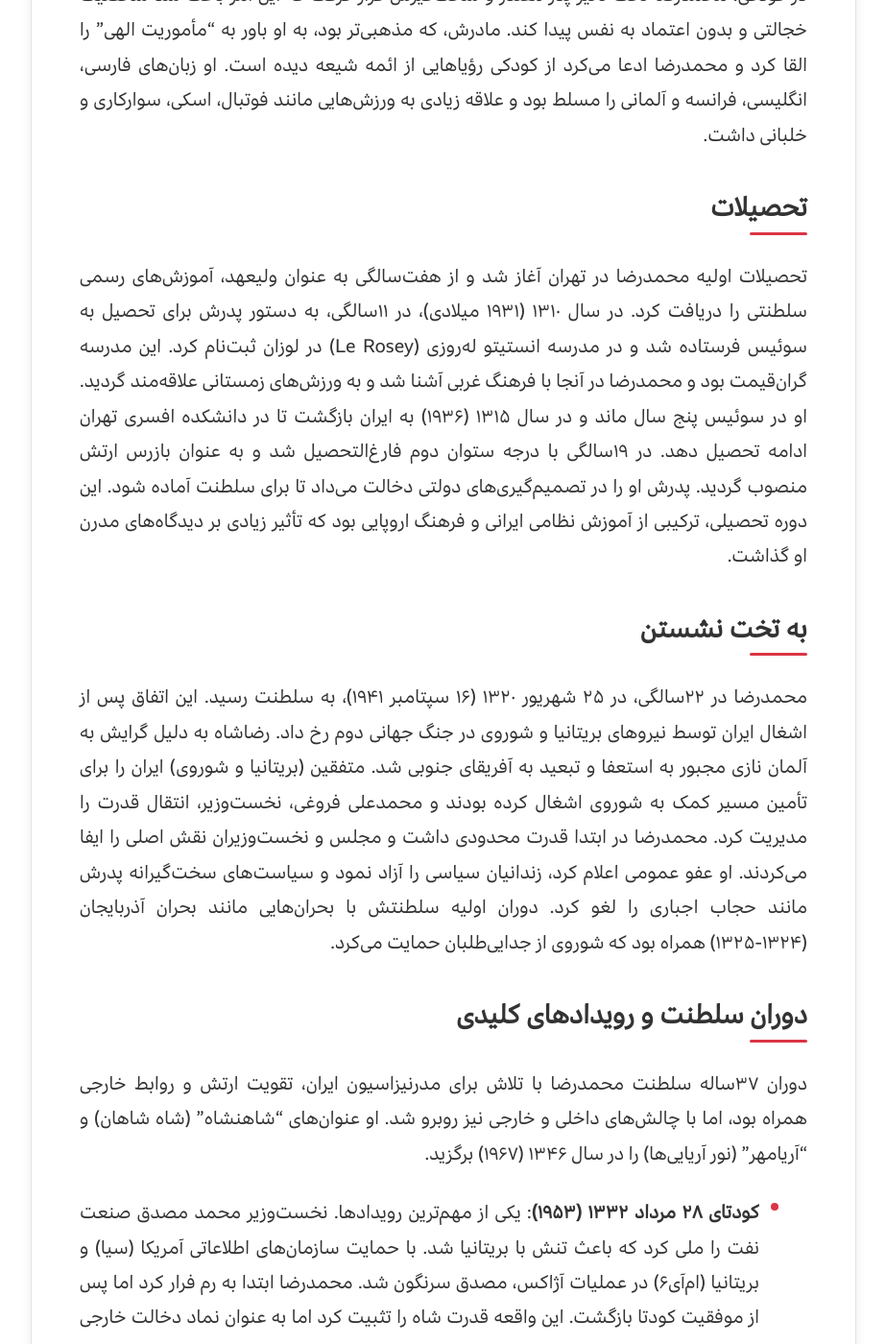
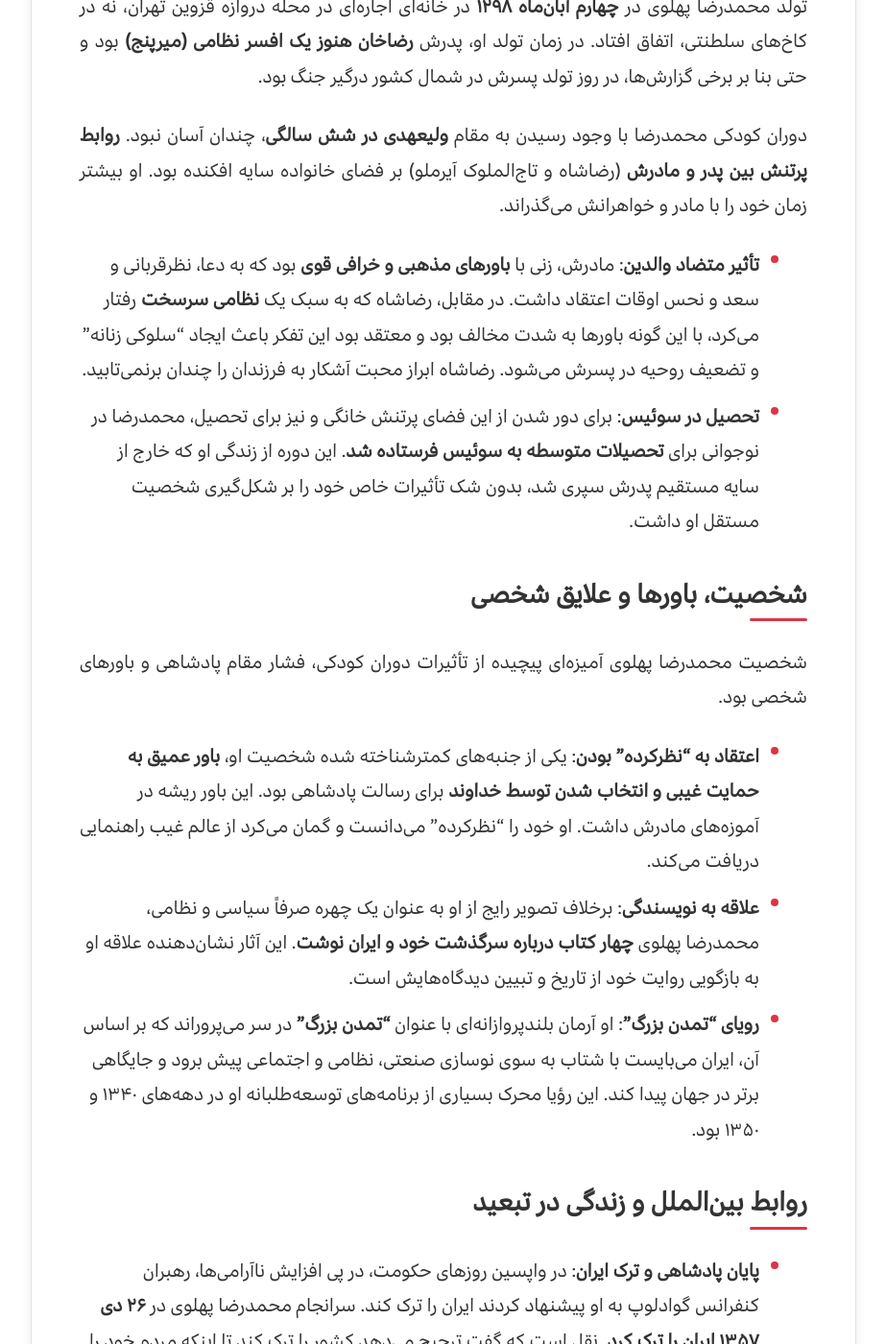
Before and after one commit to darkblog/darkblog.github.io, a Jekyll site: the page built from _posts/2025-1-2-26.md, in a window 1280 px wide and 1400 px high, scrolled down 1593 px. Shown: the whole window at 96% size, without its empty margins (178-1101 px from the left). Built offline with Jekyll 4.4.1, drawn with Linux system fonts in a browser that asks for light colours; some of the changed text lies outside the part shown.

Commit message:
Update 2025-1-2-26.md

```diff
--- a/_posts/2025-1-2-26.md
+++ b/_posts/2025-1-2-26.md
@@ -1,42 +1,45 @@
 ---
 layout: post
-title: زندگینامه محمدرضا پهلوی - آخرین پادشاه ایران
+title: زندگینامه محمدرضا پهلوی - پادشاه ایران
 image: /blog/mohammadreza-pahlavi.jpg
 ---
 
-محمدرضا پهلوی، آخرین شاه ایران از دودمان پهلوی، یکی از چهره‌های کلیدی تاریخ معاصر ایران بود. او از سال ۱۳۲۰ تا ۱۳۵۷ (۱۹۴۱ تا ۱۹۷۹ میلادی) بر ایران حکومت کرد و دوران سلطنتش با تحولات اقتصادی، اجتماعی و سیاسی گسترده‌ای همراه بود که ایران را از یک کشور سنتی به یک قدرت منطقه‌ای تبدیل کرد، اما در نهایت به انقلاب اسلامی ۱۳۵۷ منجر شد.
+محمدرضا پهلوی در خانواده‌ای غیرسلطنتی متولد شد. پدرش، رضاخان، یک افسر نظامی بود که بعدها به قدرت رسید و سلسله پهلوی را بنیان نهاد. محمدرضا در شش سالگی به ولیعهدی انتخاب شد و برای تحصیل به سوئیس فرستاده شد. پس از کناره‌گیری اجباری پدرش در سال ۱۳۲۰، او در ۲۲ سالگی به سلطنت رسید.
 
-## زندگی و خانواده
-محمدرضا پهلوی در ۴ آبان ۱۲۹۸ خورشیدی (۲۶ اکتبر ۱۹۱۹ میلادی) در تهران متولد شد. پدرش، رضاخان (بعدها رضاشاه پهلوی)، یک افسر ارتش بود که با کودتای ۳ اسفند ۱۲۹۹ قدرت را به دست گرفت و در سال ۱۳۰۴ دودمان پهلوی را بنیان گذاشت. مادرش، تاج‌الملوک آیرملو، از مهاجران مسلمان گرجی‌الاصل بود که در باکو (در امپراتوری روسیه) زاده شده بود. محمدرضا سومین فرزند خانواده بود و خواهر دوقلویش اشرف، خواهر بزرگ‌تر شمس، برادر کوچک‌تر علیرضا و چند خواهر و برادر ناتنی داشت. خانواده‌اش در ابتدا وضعیت مالی متوسطی داشت، اما با صعود پدرش به قدرت، به کاخ‌های سلطنتی نقل مکان کردند.
+## فهرست مطالب
+1. [دوران کودکی و تأثیرات خانوادگی](#دوران-کودکی-و-تأثیرات-خانوادگی)
+2. [شخصیت، باورها و علایق شخصی](#شخصیت-باورها-و-علایق-شخصی)
+3. [روابط بین‌الملل و زندگی در تبعید](#روابط-بین-الملل-و-زندگی-در-تبعید)
+4. [تلاش برای مدرنیزاسیون و میراث مورد مناقشه](#تلاش-برای-مدرنیزاسیون-و-میراث-مورد-مناقشه)
 
-در کودکی، محمدرضا تحت تأثیر پدر مقتدر و سخت‌گیرش قرار گرفت که این امر باعث شد شخصیت خجالتی و بدون اعتماد به نفس پیدا کند. مادرش، که مذهبی‌تر بود، به او باور به "مأموریت الهی" را القا کرد و محمدرضا ادعا می‌کرد از کودکی رؤیاهایی از ائمه شیعه دیده است. او زبان‌های فارسی، انگلیسی، فرانسه و آلمانی را مسلط بود و علاقه زیادی به ورزش‌هایی مانند فوتبال، اسکی، سوارکاری و خلبانی داشت.
+## دوران کودکی و تأثیرات خانوادگی
 
-## تحصیلات
-تحصیلات اولیه محمدرضا در تهران آغاز شد و از هفت‌سالگی به عنوان ولیعهد، آموزش‌های رسمی سلطنتی را دریافت کرد. در سال ۱۳۱۰ (۱۹۳۱ میلادی)، در ۱۱سالگی، به دستور پدرش برای تحصیل به سوئیس فرستاده شد و در مدرسه انستیتو له‌روزی (Le Rosey) در لوزان ثبت‌نام کرد. این مدرسه گران‌قیمت بود و محمدرضا در آنجا با فرهنگ غربی آشنا شد و به ورزش‌های زمستانی علاقه‌مند گردید. او در سوئیس پنج سال ماند و در سال ۱۳۱۵ (۱۹۳۶) به ایران بازگشت تا در دانشکده افسری تهران ادامه تحصیل دهد. در ۱۹سالگی با درجه ستوان دوم فارغ‌التحصیل شد و به عنوان بازرس ارتش منصوب گردید. پدرش او را در تصمیم‌گیری‌های دولتی دخالت می‌داد تا برای سلطنت آماده شود. این دوره تحصیلی، ترکیبی از آموزش نظامی ایرانی و فرهنگ اروپایی بود که تأثیر زیادی بر دیدگاه‌های مدرن او گذاشت.
+تولد محمدرضا پهلوی در **چهارم آبان‌ماه ۱۲۹۸** در خانه‌ای اجاره‌ای در محله دروازه قزوین تهران، نه در کاخ‌های سلطنتی، اتفاق افتاد. در زمان تولد او، پدرش **رضاخان هنوز یک افسر نظامی (میرپنج)** بود و حتی بنا بر برخی گزارش‌ها، در روز تولد پسرش در شمال کشور درگیر جنگ بود.
 
-## به تخت نشستن
-محمدرضا در ۲۲سالگی، در ۲۵ شهریور ۱۳۲۰ (۱۶ سپتامبر ۱۹۴۱)، به سلطنت رسید. این اتفاق پس از اشغال ایران توسط نیروهای بریتانیا و شوروی در جنگ جهانی دوم رخ داد. رضاشاه به دلیل گرایش به آلمان نازی مجبور به استعفا و تبعید به آفریقای جنوبی شد. متفقین (بریتانیا و شوروی) ایران را برای تأمین مسیر کمک به شوروی اشغال کرده بودند و محمدعلی فروغی، نخست‌وزیر، انتقال قدرت را مدیریت کرد. محمدرضا در ابتدا قدرت محدودی داشت و مجلس و نخست‌وزیران نقش اصلی را ایفا می‌کردند. او عفو عمومی اعلام کرد، زندانیان سیاسی را آزاد نمود و سیاست‌های سخت‌گیرانه پدرش مانند حجاب اجباری را لغو کرد. دوران اولیه سلطنتش با بحران‌هایی مانند بحران آذربایجان (۱۳۲۴-۱۳۲۵) همراه بود که شوروی از جدایی‌طلبان حمایت می‌کرد.
+دوران کودکی محمدرضا با وجود رسیدن به مقام **ولیعهدی در شش سالگی**، چندان آسان نبود. **روابط پرتنش بین پدر و مادرش** (رضاشاه و تاج‌الملوک آیرملو) بر فضای خانواده سایه افکنده بود. او بیشتر زمان خود را با مادر و خواهرانش می‌گذراند.
 
-## دوران سلطنت و رویدادهای کلیدی
-دوران ۳۷ساله سلطنت محمدرضا با تلاش برای مدرنیزاسیون ایران، تقویت ارتش و روابط خارجی همراه بود، اما با چالش‌های داخلی و خارجی نیز روبرو شد. او عنوان‌های "شاهنشاه" (شاه شاهان) و "آریامهر" (نور آریایی‌ها) را در سال ۱۳۴۶ (۱۹۶۷) برگزید.
+*   **تأثیر متضاد والدین**: مادرش، زنی با **باورهای مذهبی و خرافی قوی** بود که به دعا، نظرقربانی و سعد و نحس اوقات اعتقاد داشت. در مقابل، رضاشاه که به سبک یک **نظامی سرسخت** رفتار می‌کرد، با این گونه باورها به شدت مخالف بود و معتقد بود این تفکر باعث ایجاد "سلوکی زنانه" و تضعیف روحیه در پسرش می‌شود. رضاشاه ابراز محبت آشکار به فرزندان را چندان برنمی‌تابید.
+*   **تحصیل در سوئیس**: برای دور شدن از این فضای پرتنش خانگی و نیز برای تحصیل، محمدرضا در نوجوانی برای **تحصیلات متوسطه به سوئیس فرستاده شد**. این دوره از زندگی او که خارج از سایه مستقیم پدرش سپری شد، بدون شک تأثیرات خاص خود را بر شکل‌گیری شخصیت مستقل او داشت.
 
-- **کودتای ۲۸ مرداد ۱۳۳۲ (۱۹۵۳)**: یکی از مهم‌ترین رویدادها. نخست‌وزیر محمد مصدق صنعت نفت را ملی کرد که باعث تنش با بریتانیا شد. با حمایت سازمان‌های اطلاعاتی آمریکا (سیا) و بریتانیا (ام‌آی۶) در عملیات آژاکس، مصدق سرنگون شد. محمدرضا ابتدا به رم فرار کرد اما پس از موفقیت کودتا بازگشت. این واقعه قدرت شاه را تثبیت کرد اما به عنوان نماد دخالت خارجی شناخته شد.
+## شخصیت، باورها و علایق شخصی
 
-- **انقلاب سفید (۱۳۴۱-۱۳۴۲/۱۹۶۳)**: برنامه‌ای ۱۹اصل برای اصلاحات شامل توزیع زمین، حق رأی زنان، ملی‌سازی جنگل‌ها، سوادآموزی و مشارکت کارگران در سود کارخانه‌ها. این انقلاب اقتصاد ایران را دگرگون کرد (رشد GDP از ۲۷۰۰ به ۷۷۰۰ دلار بین ۱۳۲۹ تا ۱۳۵۷) اما با مخالفت علما مانند آیت‌الله خمینی روبرو شد که منجر به قیام ۱۵ خرداد ۱۳۴۲ و تبعید خمینی گردید.
+شخصیت محمدرضا پهلوی آمیزه‌ای پیچیده از تأثیرات دوران کودکی، فشار مقام پادشاهی و باورهای شخصی بود.
 
-- **روابط خارجی**: محمدرضا ایران را به عنوان متحد غرب (به ویژه آمریکا) قرار داد و به پیمان سنتو پیوست. او نقش "ژاندارم خلیج فارس" را پس از خروج بریتانیا در ۱۹۷۱ ایفا کرد و حاکمیت بر جزایر سه‌گانه را اعمال نمود. در اوپک، از افزایش قیمت نفت در ۱۹۷۳ حمایت کرد که اقتصاد ایران را رونق داد. روابط با اسرائیل نزدیک بود اما با جهان عرب متغیر. او با شوروی نیز روابط اقتصادی برقرار کرد اما از نفوذ کمونیسم می‌ترسید.
+*   **اعتقاد به "نظرکرده" بودن**: یکی از جنبه‌های کمترشناخته شده شخصیت او، **باور عمیق به حمایت غیبی و انتخاب شدن توسط خداوند** برای رسالت پادشاهی بود. این باور ریشه در آموزه‌های مادرش داشت. او خود را "نظرکرده" می‌دانست و گمان می‌کرد از عالم غیب راهنمایی دریافت می‌کند.
+*   **علاقه به نویسندگی**: برخلاف تصویر رایج از او به عنوان یک چهره صرفاً سیاسی و نظامی، محمدرضا پهلوی **چهار کتاب درباره سرگذشت خود و ایران نوشت**. این آثار نشان‌دهنده علاقه او به بازگویی روایت خود از تاریخ و تبیین دیدگاه‌هایش است.
+*   **رویای "تمدن بزرگ"**: او آرمان بلندپروازانه‌ای با عنوان **"تمدن بزرگ"** در سر می‌پروراند که بر اساس آن، ایران می‌بایست با شتاب به سوی نوسازی صنعتی، نظامی و اجتماعی پیش برود و جایگاهی برتر در جهان پیدا کند. این رؤیا محرک بسیاری از برنامه‌های توسعه‌طلبانه او در دهه‌های ۱۳۴۰ و ۱۳۵۰ بود.
 
-- **سیاست داخلی و ارتش**: ارتش را به پنجمین قدرت جهان رساند و ساواک (سازمان اطلاعات و امنیت کشور) را برای سرکوب مخالفان تأسیس کرد. در ۱۳۵۳ حزب رستاخیز را به عنوان تنها حزب قانونی معرفی کرد که این امر به یک‌پارتی شدن کشور منجر شد. جشن‌های ۲۵۰۰ساله شاهنشاهی در ۱۳۵۰ (۱۹۷۱) در تخت جمشید نماد شکوه ایران باستان بود اما هزینه‌هایش انتقادها را برانگیخت.
+## روابط بین‌الملل و زندگی در تبعید
 
-- **دستاوردها و جنجال‌ها**: دستاوردها شامل رشد اقتصادی ۴۲۳برابری درآمد ملی، توسعه صنایع، آموزش و بهداشت بود. جنجال‌ها شامل سرکوب سیاسی، فساد، نابرابری و نقض حقوق بشر توسط ساواک بودند که به نارضایتی عمومی دامن زدند. او دو بار ترور شد (۱۳۲۷ و ۱۳۴۴).
+*   **پایان پادشاهی و ترک ایران**: در واپسین روزهای حکومت، در پی افزایش ناآرامی‌ها، رهبران کنفرانس گوادلوپ به او پیشنهاد کردند ایران را ترک کند. سرانجام محمدرضا پهلوی در **۲۶ دی ۱۳۵۷ ایران را ترک کرد**. نقل است که گفت ترجیح می‌دهد کشور را ترک کند تا اینکه مردم خود را بکشد.
+*   **پناهندگی و درگذشت در مصر**: او در تبعید، توسط **انور سادات، رئیس‌جمهور مصر، پناهندگی سیاسی دریافت کرد** و سرانجام در **۵ مرداد ۱۳۵۹ (۶۰ سالگی) در قاهره درگذشت**. آرامگاه او در **مسجد رفاعی قاهره** قرار دارد.
 
-## زندگی شخصی و ازدواج‌ها
-محمدرضا سه بار ازدواج کرد:
-- **فوزیه فؤاد** (۱۳۱۸/۱۹۳۹): خواهر شاه مصر، که دختری به نام شهناز به دنیا آورد. در ۱۳۲۷ (۱۹۴۸) طلاق گرفتند.
-- **ثریا اسفندیاری بختیاری** (۱۳۲۹/۱۹۵۱): بدون فرزند ماند و در ۱۳۳۶ (۱۹۵۸) به دلیل عدم باروری طلاق گرفتند.
-- **فرح دیبا** (۱۳۳۸/۱۹۵۹): چهار فرزند داشتند: رضا (ولیعهد، ۱۳۳۹)، فرحناز (۱۳۴۲)، علیرضا (۱۳۴۵) و لیلا (۱۳۴۹). فرح نقش فعالی در امور فرهنگی داشت.
+## تلاش برای مدرنیزاسیون و میراث مورد مناقشه
 
-او علاقه‌مند به غذاهای ساده مانند کله‌پاچه بود، الکل کم مصرف می‌کرد و به پوکر و ورزش می‌پرداخت. شخصیتش ترکیبی از خجالتی بودن اولیه و اقتدار بعدی بود.
+محمدرضا پهلوی مانند پدرش، **مدرنسازی ایران** را رسالت اصلی خود می‌دانست. برنامه‌های بلندپروازانه او تحت عنوان **انقلاب سفید** و سرمایه‌گذاری‌های کلان در صنعت، آموزش و ارتش، دستاوردهای اقتصادی و دگرگونی‌های اجتماعی چشمگیری به همراه آورد و ایران را به یکی از سریع‌ترین اقتصادهای در حال توسعه جهان تبدیل کرد.
 
-## تبعید و مرگ
-در سال ۱۳۵۷، اعتراضات گسترده علیه رژیم (به رهبری آیت‌الله خمینی) به انقلاب اسلامی منجر شد. محمدرضا در ۲۶ دی ۱۳۵۷ (۱۶ ژانویه ۱۹۷۹) ایران را ترک کرد و به مصر، باهاما، مکزیک و آمریکا رفت. ورودش به آمریکا برای درمان سرطان (لنفوم، تشخیص در ۱۳۵۳) باعث بحران گروگان‌گیری سفارت آمریکا در تهران شد. او در ۵ مرداد ۱۳۵۹ (۲۷ ژوئیه ۱۹۸۰) در قاهره مصر درگذشت و در مسجد الرفاعی دفن شد. کتاب "پاسخ به تاریخ" خاطرات اوست.
+با این حال، **میراث او شدیداً دوگانه و مورد مناقشه** است:
+*   **نقدها**: منتقدان بر این باورند که او **توسعه سیاسی و دموکراسی** را فدای توسعه اقتصادی و ثبات اقتدارگرایانه کرد. ایجاد نظام **تک‌حزبی** در دهه ۱۳۵۰ و ناتوانی در پاسخگویی به خواسته‌های سیاسی جامعه شهری رو به رشد، از عوامل اصلی سقوط او دانسته می‌شود.
+*   **دفاعیات**: حامیانش او را **وطن‌پرستی عاشق ایران** می‌دانند که رویای بازگرداندن عظمت باستانی کشور را در سر داشت. آنها معتقدند برنامه‌های توسعه‌ای او مسیری رو به جلو برای ایران ترسیم کرده بود که با انقلاب ۱۳۵۷ متوقف شد.
+
+سرانجام، تصویر محمدرضا پهلوی در تاریخ معاصر ایران، تصویری است پیچیده از **مدرنیزاسیون شتابان، آرمان‌گرایی بلندپروازانه، تنش میان سنت و تجدد، و در نهایت، فاصله گرفتن از بخش‌هایی از جامعه** که به قیمت سقوط او تمام شد.
```
